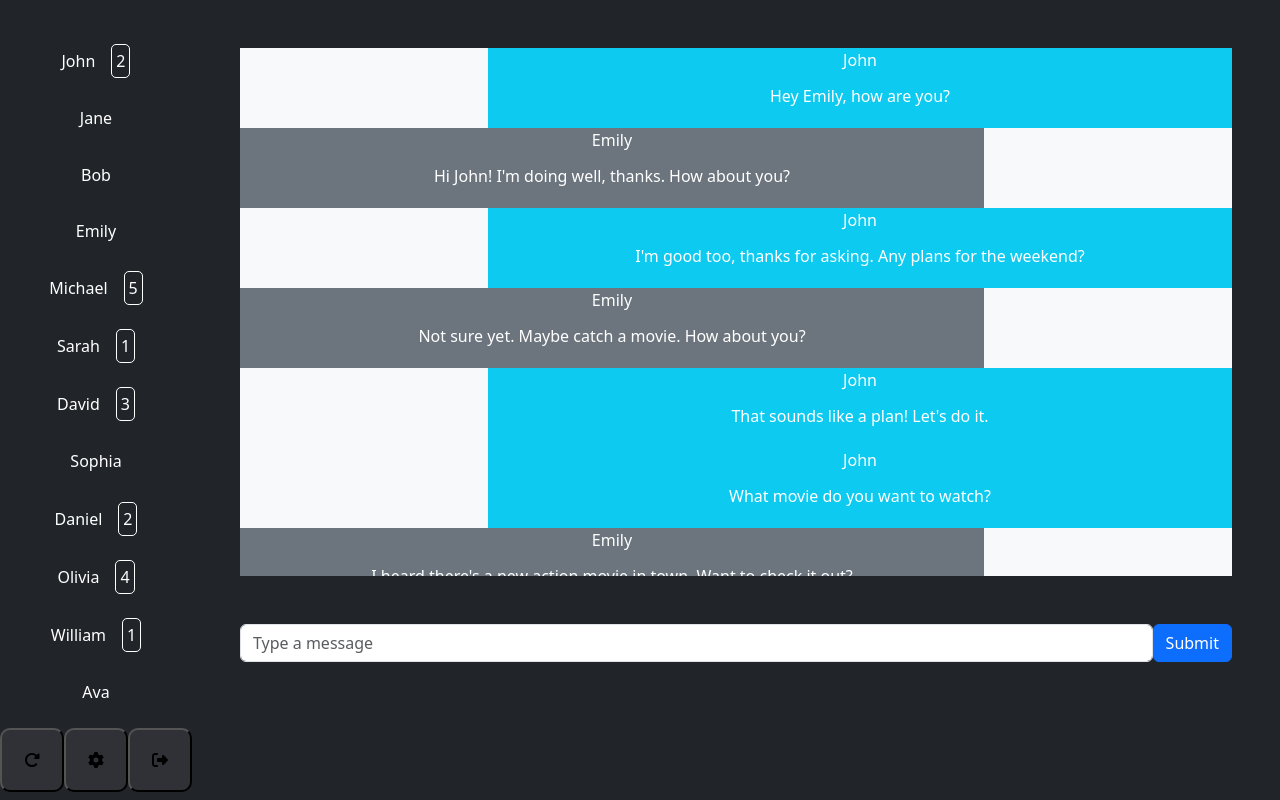
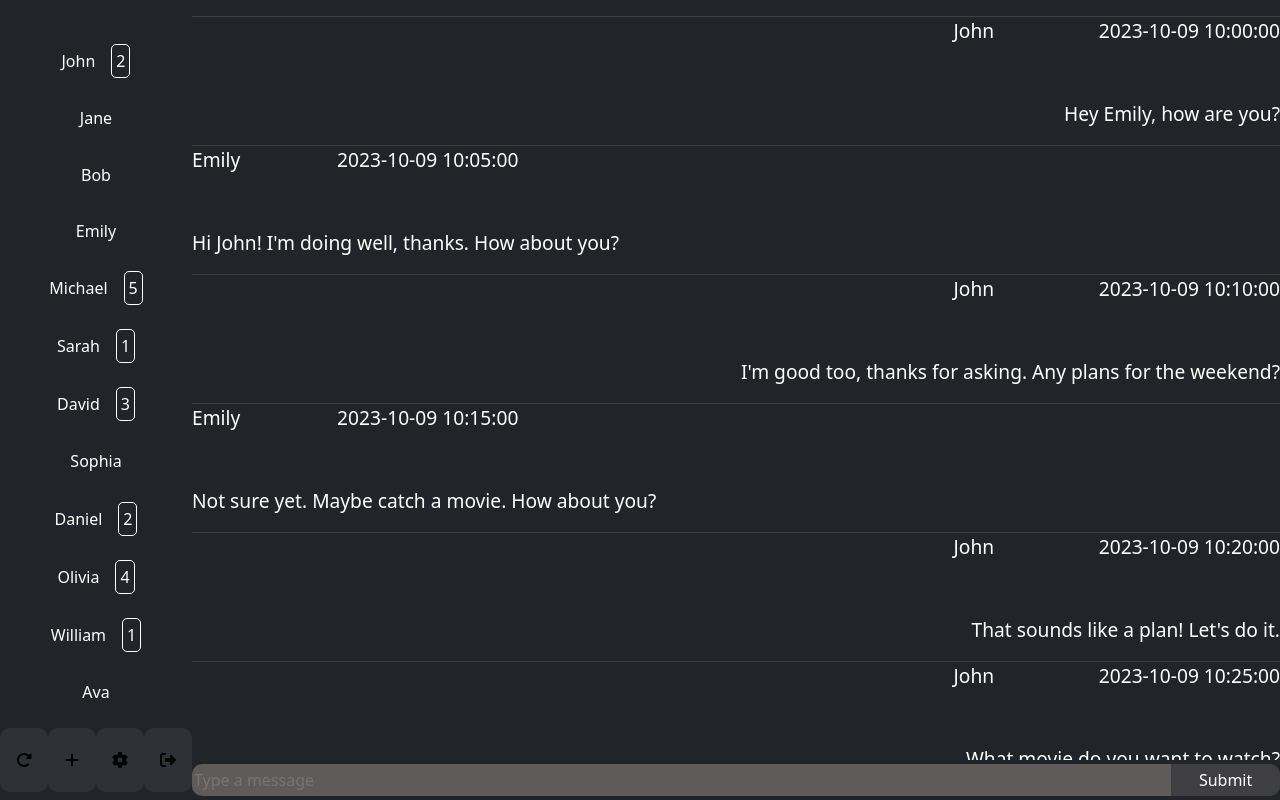
Before and after one commit to niko-brusselaers/live-chat-application, a React (Create React App) app in the folder images/frontend/: page / in a window 1280 px wide. Built offline with nearby package versions, Linux system fonts and the light colour scheme.

Commit message:
refactor: updated chat page
updated style of chat pages

```diff
--- a/images/frontend/src/core/components/Chat/Chat.tsx
+++ b/images/frontend/src/core/components/Chat/Chat.tsx
@@ -1,4 +1,5 @@
 import { IMessage } from "../../shared/interfaces/message";
+import styles from "./css/Chat.module.css";
 import ChatForm from "./ChatForm";
 import Message from "./Message";
 
@@ -100,14 +101,53 @@ const messages: IMessage[] = [
     Content: 'Goodbye, Emily!',
     Time: '2023-10-09 11:05:00',
     Read: false,
+  },{
+    Sender: 'Emily',
+    Receiver: 'John',
+    Content: 'Goodbye!',
+    Time: '2023-10-09 11:00:00',
+    Read: false,
+  },
+  {
+    Sender: 'John',
+    Receiver: 'Emily',
+    Content: 'Goodbye, Emily!',
+    Time: '2023-10-09 11:05:00',
+    Read: false,
+  },{
+    Sender: 'Emily',
+    Receiver: 'John',
+    Content: 'Goodbye!',
+    Time: '2023-10-09 11:00:00',
+    Read: false,
+  },
+  {
+    Sender: 'John',
+    Receiver: 'Emily',
+    Content: 'Goodbye, Emily!',
+    Time: '2023-10-09 11:05:00',
+    Read: false,
+  },{
+    Sender: 'Emily',
+    Receiver: 'John',
+    Content: 'Goodbye!',
+    Time: '2023-10-09 11:00:00',
+    Read: false,
+  },
+  {
+    Sender: 'John',
+    Receiver: 'Emily',
+    Content: 'Goodbye, Emily!',
+    Time: '2023-10-09 11:05:00',
+    Read: false,
   },
 ];
 
 function Chat() {
 
     return (
-        <div className="w-100 vh-100 p-5">
-            <div className="bg-light h-75 w-100 overflow-scroll d-flex flex-column">
+        <div className={styles.chatContainer}>
+            <div className={styles.chatBox}>
                 {(messages.map((message,index)=> <Message message={message}  key={index}/>))}
             </div>
             <ChatForm/>
--- a/images/frontend/src/core/components/Chat/ChatForm.tsx
+++ b/images/frontend/src/core/components/Chat/ChatForm.tsx
@@ -1,11 +1,12 @@
-import { Button, Form } from "react-bootstrap";
+import styles from "./css/chatForm.module.css";
+
 
 function ChatForm() {
     return (
-        <Form className="pt-5 d-flex flex-row" >
-            <Form.Control type="text" placeholder="Type a message" />
-            <Button type="submit">Submit</Button>
-        </Form>
+        <form className={styles.chatForm} >
+            <input type="text" placeholder="Type a message" />
+            <button type="submit">Submit</button>
+        </form>
      );
 }
 
--- a/images/frontend/src/core/components/Chat/Message.tsx
+++ b/images/frontend/src/core/components/Chat/Message.tsx
@@ -1,4 +1,5 @@
 import { IMessage } from "../../shared/interfaces/message";
+import styles from "./css/message.module.css";
 
 function Message({message}:{message:IMessage}) {
     const currentUser = 'John';
@@ -6,20 +7,24 @@ function Message({message}:{message:IMessage}) {
 
     return (
         (message.Sender === currentUser) ?
-        <div className="w-75 align-self-end bg-info">
-            <p className="w-100 h-25  text-white text-center">
-                {message.Sender}
-            </p>
-            <p className="w-100 h-25  text-white text-center">
+        <div className={styles.messageCurrentSender}>
+            <div>
+                <p>{message.Sender}</p>
+                <p>{message.Time}</p>
+            </div>
+            <p className={styles.messageContent}>
                 {message.Content}
             </p>
         </div>
         :
-        <div className="w-75 align-self-start bg-secondary">
-            <p className="w-100 h-25  text-white text-center">
-                {message.Sender}
-            </p>
-            <p className="w-100 h-25  text-white text-center">
+        <div className={styles.message}>
+            <div>
+                <p>
+                    {message.Sender}
+                </p>
+                <p>{message.Time}</p>
+            </div>
+            <p className={styles.messageContent}>
                 {message.Content}
             </p>
         </div>
--- /dev/null
+++ b/images/frontend/src/core/components/Chat/css/Chat.module.css
@@ -0,0 +1,12 @@
+.chatContainer{
+    padding-top: 2vh;
+    width: 100%;
+    height: 98vh;
+}
+
+.chatBox{
+    width: 100%;
+    height: 93vh;
+    overflow-x: hidden;
+    overflow-y: auto;
+}
--- /dev/null
+++ b/images/frontend/src/core/components/Chat/css/chatForm.module.css
@@ -0,0 +1,24 @@
+.chatForm{
+    width: 100%;
+    height: 5vh;
+    display: flex;
+    align-items: center;
+}
+
+.chatForm input{
+    width: 90%;
+    height: 2em;
+    background-color: rgba(95, 91, 91, 1);
+    border: none;
+    border-radius: 10px 0 0 10px;
+    color: white;
+}
+
+.chatForm button{
+    width: 10%;
+    height: 2em;
+    background-color: rgba(95, 91, 91, 0.5);
+    color: white;
+    border-radius: 0 10px 10px 0;
+    border: none;
+}
--- /dev/null
+++ b/images/frontend/src/core/components/Chat/css/message.module.css
@@ -0,0 +1,41 @@
+.messageCurrentSender, .message{
+    width: 100%;
+    display: flex;
+    flex-direction: column;
+    align-items: flex-end;
+    border-top: .25px solid rgba(95, 91, 91, 0.5);
+}
+
+.messageCurrentSender{
+    align-items: flex-end;
+
+}
+
+.message{
+    align-items: flex-start;
+}
+
+.messageCurrentSender div , .message div{
+    width: 30%;
+    display: flex;
+    flex-direction: row;
+    justify-content: space-between;
+}
+
+.messageCurrentSender div{
+    align-items: flex-end;
+
+}
+
+.message div{
+    align-items: flex-start;
+}
+
+.messageCurrentSender  p, .message p{
+    font-size: 1.2rem;
+    font-weight: 500;
+    color: #fff;
+}
+.messageContent{
+    padding-top: 2em;
+}
--- a/images/frontend/src/core/components/navigation/SideNav.tsx
+++ b/images/frontend/src/core/components/navigation/SideNav.tsx
@@ -1,7 +1,7 @@
 import style from "./css/SideNav.module.css";
 import { ISideNavChats } from "../../shared/interfaces/sideNavChats";
 import { FontAwesomeIcon } from "@fortawesome/react-fontawesome";
-import { faGear,faRotateRight,faRightFromBracket } from "@fortawesome/free-solid-svg-icons";
+import { faGear,faRotateRight,faRightFromBracket, faPlus } from "@fortawesome/free-solid-svg-icons";
 
 
 function SideNav({userChats}:{userChats:ISideNavChats[]}) {
@@ -14,6 +14,7 @@ function SideNav({userChats}:{userChats:ISideNavChats[]}) {
             </div>
             <div className={style.sideNavButtonsContainer}>
                 <button className={style.sideNavButton}><FontAwesomeIcon icon={faRotateRight} /></button>
+                <button className={style.sideNavButton}><FontAwesomeIcon icon={faPlus} /></button>
                 <button className={style.sideNavButton}><FontAwesomeIcon icon={faGear} /></button>
                 <button className={style.sideNavButton}><FontAwesomeIcon icon={faRightFromBracket} /></button>
             </div>
--- a/images/frontend/src/core/components/navigation/css/SideNav.module.css
+++ b/images/frontend/src/core/components/navigation/css/SideNav.module.css
@@ -60,4 +60,9 @@
     justify-content: center;
     align-items: center;
     cursor: pointer;
+    border: none;
 }
+
+.sideNavButton:hover{
+    background-color: #414449;
+}
```
